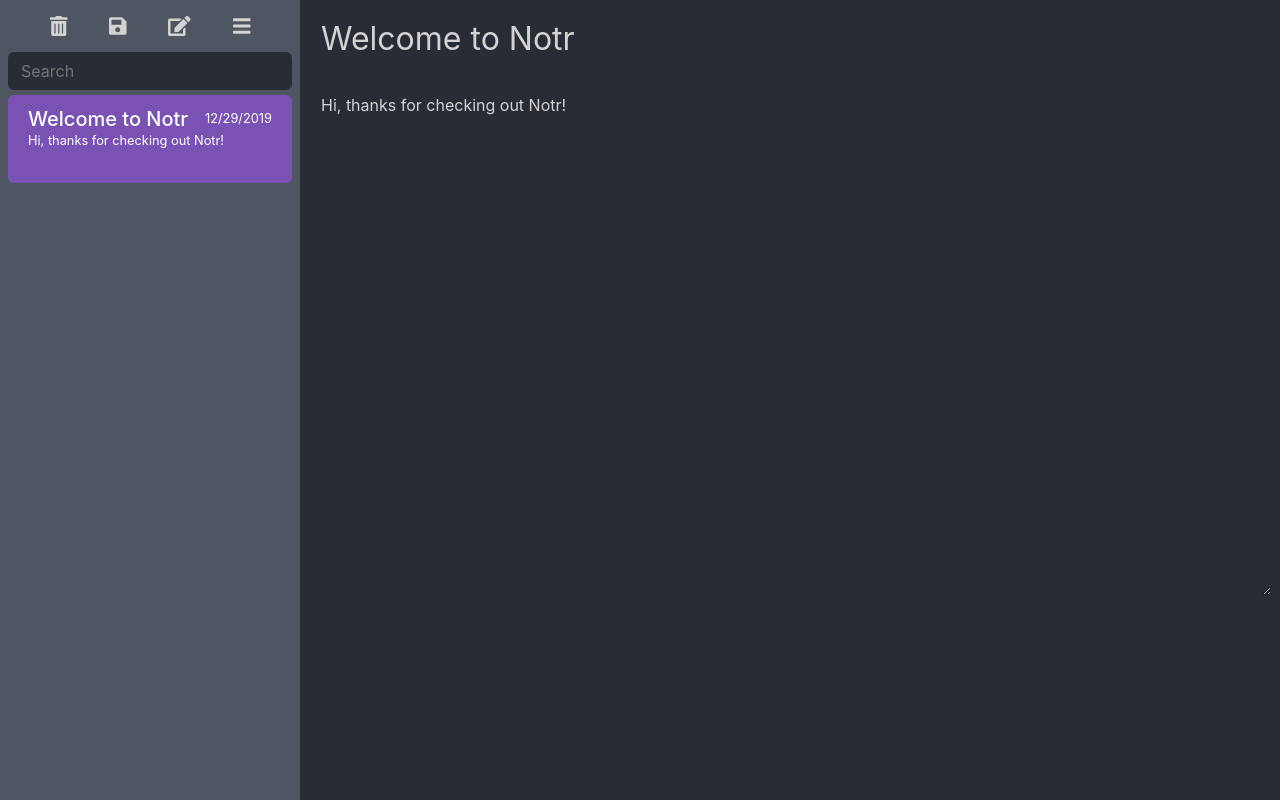
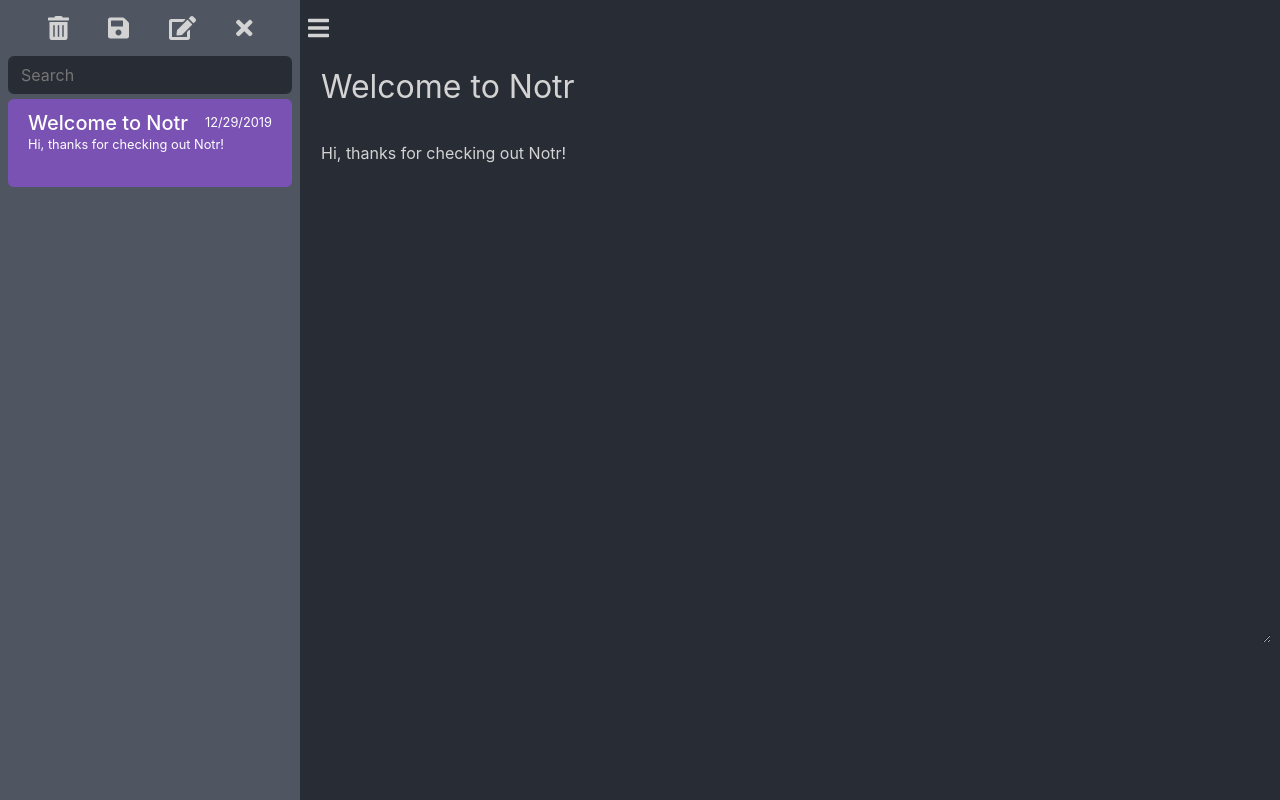
Before and after one commit to neallseth/notr, a React (Create React App) app: page / in a window 1280 px wide. Built offline with nearby package versions, Linux system fonts and the light colour scheme.

Commit message:
adding contentarea hamburger

```diff
--- a/src/App.js
+++ b/src/App.js
@@ -158,6 +158,7 @@
           <EditingPanel
             item={item}
             onNoteEdit={this.handleNoteEdit.bind(this)}
+            onSidebarToggle={this.handleSidebarToggle.bind(this)}
           ></EditingPanel>
         </div>
       </div>
--- a/src/components/EditingPanel.js
+++ b/src/components/EditingPanel.js
@@ -1,5 +1,7 @@
 import React from "react";
 import styles from "../css/EditingPanel.module.css";
+import { FontAwesomeIcon } from "@fortawesome/react-fontawesome";
+import { faBars } from "@fortawesome/free-solid-svg-icons";
 
 function EditingPanel(props) {
   function onTitleChange(e) {
@@ -18,6 +20,11 @@
     if (props.item) {
       return (
         <>
+          <FontAwesomeIcon
+            icon={faBars}
+            className={styles.optionBtns}
+            onClick={props.onSidebarToggle}
+          />
           <input
             className={styles.titleInput}
             type="text"
--- a/src/components/NoteList.js
+++ b/src/components/NoteList.js
@@ -6,7 +6,7 @@
   faEdit,
   faTrashAlt,
   faSave,
-  faBars
+  faTimes
 } from "@fortawesome/free-solid-svg-icons";
 
 function NoteList(props) {
@@ -68,7 +68,7 @@
         {getSaveButton()}
         {getComposeButton()}
         <FontAwesomeIcon
-          icon={faBars}
+          icon={faTimes}
           className={styles.optionBtns}
           onClick={props.onSidebarToggle}
         />
--- a/src/css/EditingPanel.module.css
+++ b/src/css/EditingPanel.module.css
@@ -48,3 +48,19 @@
   border-color: var(--themeTertiary);
   box-shadow: 0 0 0 3px var(--themeAccent);
 }
+
+.optionBtns {
+  font-size: 1.5rem;
+  margin-bottom: 1rem;
+  margin-top: 0.5rem;
+}
+
+.optionBtns:hover {
+  filter: drop-shadow(0 0 5px var(--themeTertiary));
+}
+
+@media only screen and (max-width: 600px) {
+  .titleInput {
+    width: 100%;
+  }
+}
--- a/src/css/NoteList.module.css
+++ b/src/css/NoteList.module.css
@@ -78,7 +78,7 @@
 
 .optionBtns,
 .deleteBtn {
-  font-size: 1.25rem;
+  font-size: 1.5rem;
 }
 
 .deleteBtn:hover {
@@ -90,7 +90,7 @@
 }
 
 .optionBtnDeactivated {
-  font-size: 1.25rem;
+  font-size: 1.5rem;
   color: grey;
   cursor: default;
 }
```
